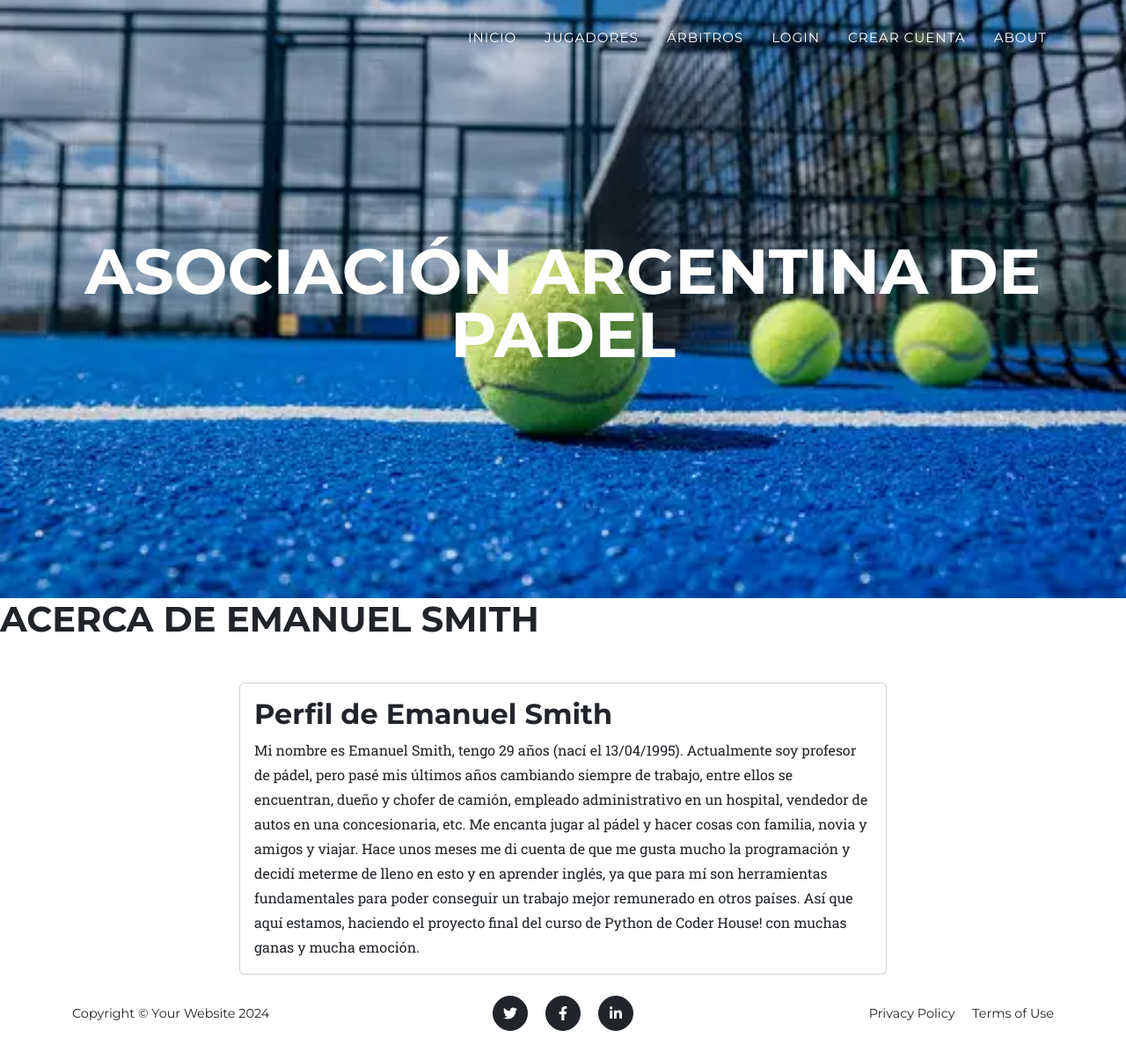
After one commit to emaasmithh/preentrega_3, a Django app: page /about/ in a window 1280 px wide. The commit adds this page. Shown: the whole page at 88% size. Run offline with Django 5.2, Linux system fonts and the light colour scheme; some libraries are stand-ins or nearby versions.

Commit message:
feat: about

```diff
--- /dev/null
+++ b/project/core/templates/core/about.html
@@ -0,0 +1,30 @@
+{% extends 'core/base.html' %}
+
+{% block body_title %}
+    <h1>ACERCA DE EMANUEL SMITH</h1>
+{% endblock body_title %}
+
+{% block content %}
+<div class="container mt-5">
+    <div class="row">
+      <div class="col-md-8 offset-md-2">
+        <div class="card">
+          <div class="card-body">
+            <h2 class="card-title">Perfil de Emanuel Smith</h2>
+            <p class="card-text">
+              Mi nombre es Emanuel Smith, tengo 29 años (nací el 13/04/1995).
+              Actualmente soy profesor de pádel, pero pasé mis últimos años
+              cambiando siempre de trabajo, entre ellos se encuentran, dueño
+              y chofer de camión, empleado administrativo en un hospital, vendedor de autos en una concesionaria, etc.
+              Me encanta jugar al pádel y hacer cosas con familia, novia y amigos y viajar.
+              Hace unos meses me di cuenta de que me gusta mucho la programación y decidí meterme de lleno en esto y
+              en aprender inglés, ya que para mí son herramientas fundamentales para poder conseguir un trabajo mejor
+              remunerado en otros países. Así que aquí estamos, haciendo el proyecto final del curso de Python de Coder House!
+              con muchas ganas y mucha emoción.
+            </p>
+          </div>
+        </div>
+      </div>
+    </div>
+  </div>
+{% endblock content %}
--- a/project/core/templates/core/base.html
+++ b/project/core/templates/core/base.html
@@ -45,6 +45,7 @@
                             <a class="nav-link" href="{% url 'core:register' %}">Crear cuenta</a>
                             </li>
                         {% endif %}
+                        <li class="nav-item"><a class="nav-link" href="{% url 'core:about' %}">About</a></li>
 
                     </ul>
                 </div>
--- a/project/core/urls.py
+++ b/project/core/urls.py
@@ -1,5 +1,5 @@
 from django.urls import path
-from core.views import CustomLoginView, index, register
+from core.views import CustomLoginView, index, register, about
 from django.contrib.auth.views import LogoutView
 
 app_name = "core"
@@ -9,4 +9,5 @@ urlpatterns = [
     path("login/", CustomLoginView.as_view(), name="login"),
     path("logout/", LogoutView.as_view(template_name="core/logout.html"), name="logout"),
     path("register/", register, name="register"),
+    path("about/", about, name="about"),
 ]
--- a/project/core/views.py
+++ b/project/core/views.py
@@ -20,3 +20,6 @@ def register(request: HttpRequest) -> HttpResponse:
     else:
         form = CustomUserCreationForm()
     return render(request, "core/register.html", {"form": form})
+
+def about(request):
+    return render(request, "core/about.html")
```
Also changed, not shown: project/db.sqlite3, project/jugadores/templates/jugadores/jugadores_detail.html (line endings or trailing spaces), project/media/avatares/ema_4c8Q8f6.png (added).
